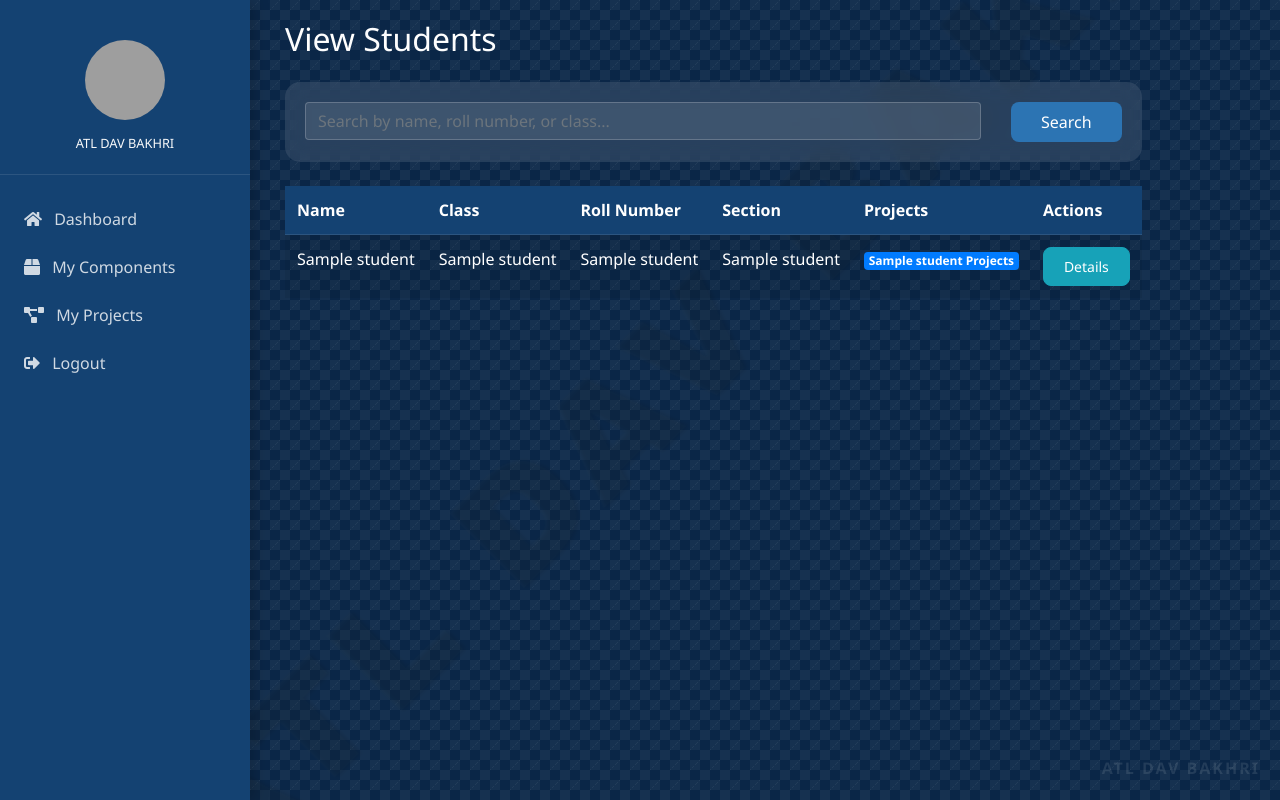
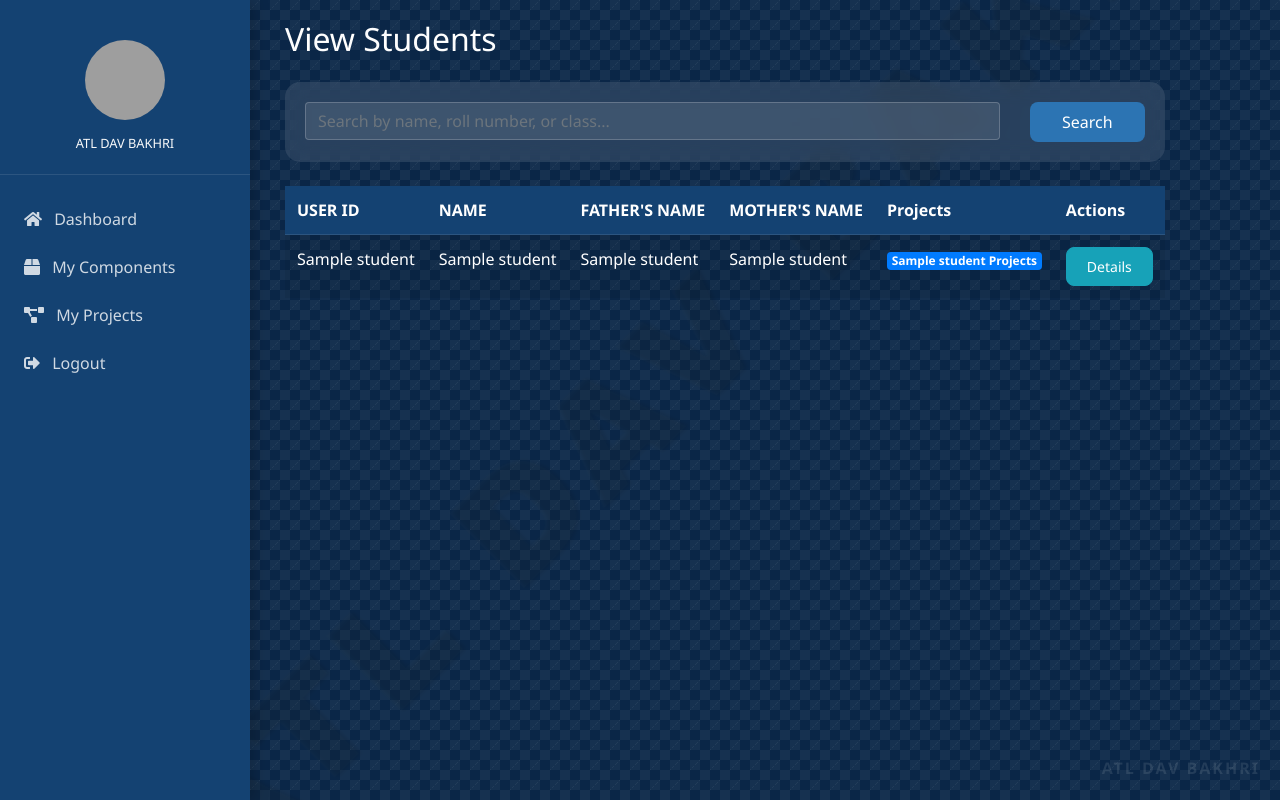
Before and after one commit to code-with-suryansh/ATL-NEW, a Flask app: template ATL MANAGEMENT SYSTEM/attendence.db/templates/view_students.html in a window 1280 px wide. Run offline with Flask 3, Linux system fonts and the light colour scheme; the template is opened without the code that fills it: most values are stand-ins (such as "Sample title", 1, 10 or a date in 2020); some libraries are stand-ins or nearby versions; grey boxes are pictures that could not be loaded.

Commit message:
Update view_students.html

```diff
--- a/ATL MANAGEMENT SYSTEM/attendence.db/templates/view_students.html
+++ b/ATL MANAGEMENT SYSTEM/attendence.db/templates/view_students.html
@@ -54,10 +54,10 @@
         <table class="table table-striped">
             <thead>
                 <tr>
-                    <th>Name</th>
-                    <th>Class</th>
-                    <th>Roll Number</th>
-                    <th>Section</th>
+                    <th>USER ID</th>
+                    <th>NAME</th>
+                    <th>FATHER'S NAME</th>
+                    <th>MOTHER'S NAME</th>
                     <th>Projects</th>
                     <th>Actions</th>
                 </tr>
```
